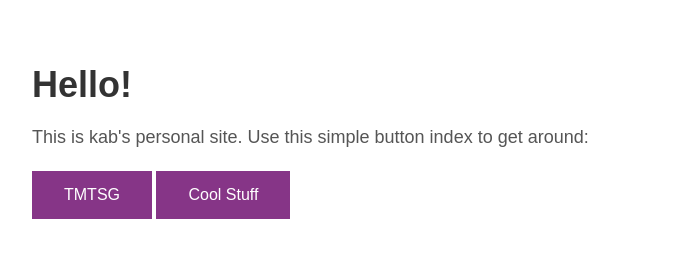
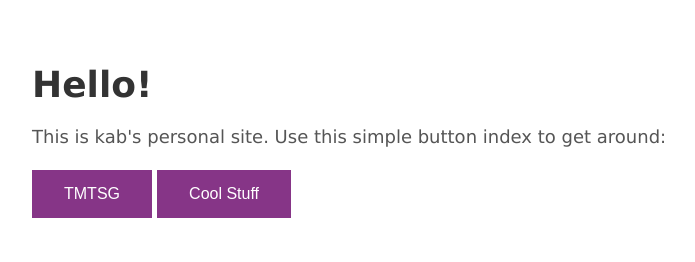
Before and after one commit to kab45/kab45.github.io, a plain HTML site: page index.html in a window 1280 px wide. Shown: the whole page, without its empty margins (208-903 px from the left). Drawn offline with Linux system fonts and the light colour scheme.

Commit message:
verdana invasion

```diff
--- a/index.html
+++ b/index.html
@@ -4,7 +4,7 @@
     <title>Homepage</title>
     <style>
       body {
-        font-family: Arial, sans-serif;
+        font-family: Verdana;
         margin: 0;
         padding: 0;
       }
```
